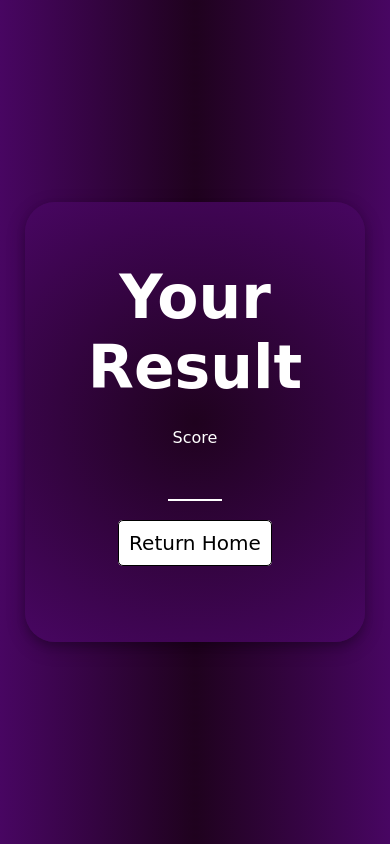
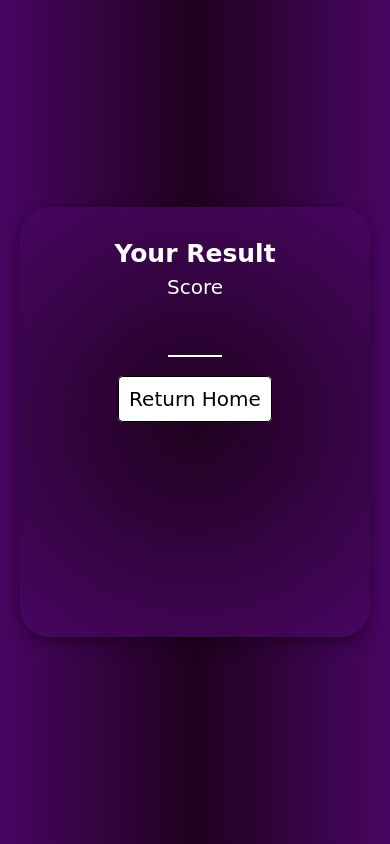
Before and after one commit to emonhossen07/iq_hunter, a plain HTML site: page pages/result.html in a window 390 px wide. Drawn offline with Linux system fonts and the light colour scheme; a web font is replaced by a local one.

Commit message:
changing some styles

```diff
--- a/css/main.css
+++ b/css/main.css
@@ -105,10 +105,10 @@ body {
 
 @media(max-width: 768px){
     .container {
-        width: 300px;
+        width: 320px;
         height: 400px;
-        padding: 20px;
-    }
+        padding: 15px;
+      }
     .container h1 {
         font-size: 25px;
     }
--- a/css/result.css
+++ b/css/result.css
@@ -5,6 +5,7 @@ body {
     background: rgb(0, 0, 0);
     background: radial-gradient(circle, rgb(31, 2, 30) 0%, rgba(72, 6, 98, 1) 100%);
 }
+
 .container {
     background: rgb(0, 0, 0);
     background: radial-gradient(circle, rgb(31, 2, 30) 0%, rgba(72, 6, 98, 1) 100%);
@@ -22,8 +23,8 @@ body {
     border-radius: 30px;
 }
 
-.heading {
-    font-size: 30px;
+.heading h1 {
+    font-size: 40px;
     color: white;
 }
 
@@ -32,7 +33,9 @@ body {
 }
 
 .result p {
-    color: white;
+    font-size: 20px;
+    font-weight: 500;
+    color: #ffffff;
 }
 
 .home-button a {
@@ -47,6 +50,7 @@ body {
     line-height: 24px;
 
 }
+
 .home-button a:hover {
     background: #000000;
     transition: all ease-in-out 0.6s;
@@ -76,10 +80,15 @@ body {
     outline: none;
 }
 
-@media(max-width: 768px){
+@media(max-width: 768px) {
     .container {
-        width: 300px;
+        width: 320px;
         height: 400px;
-        padding: 20px;
+        padding: 15px;
+    }
+
+    .heading h1 {
+        font-size: 25px;
+        color: white;
     }
 }
--- a/css/style.css
+++ b/css/style.css
@@ -69,13 +69,13 @@ a.my-button:active {
 
 @media(max-width: 768px){
   .container {
-    width: 300px;
+    width: 320px;
     height: 400px;
-    padding: 20px;
+    padding: 15px;
   }
 
   .container h1 {
-    font-size: 35px;
+    font-size: 25px;
     margin-bottom: 40px;
   }
 }
```
